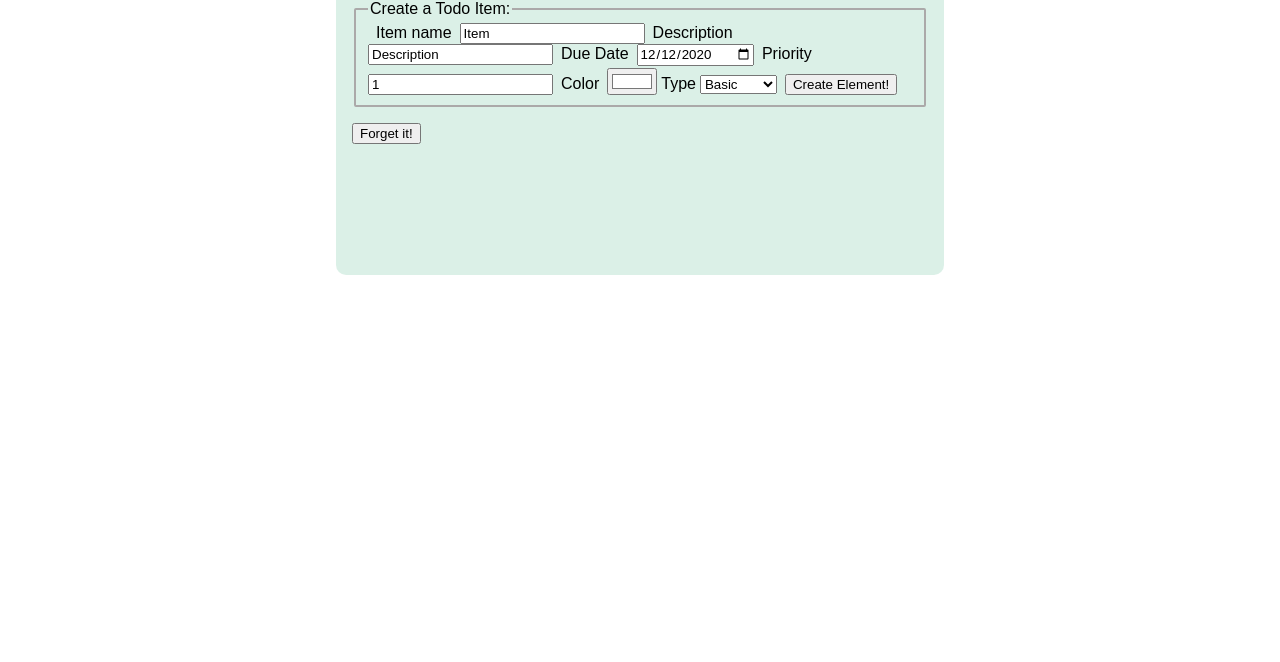
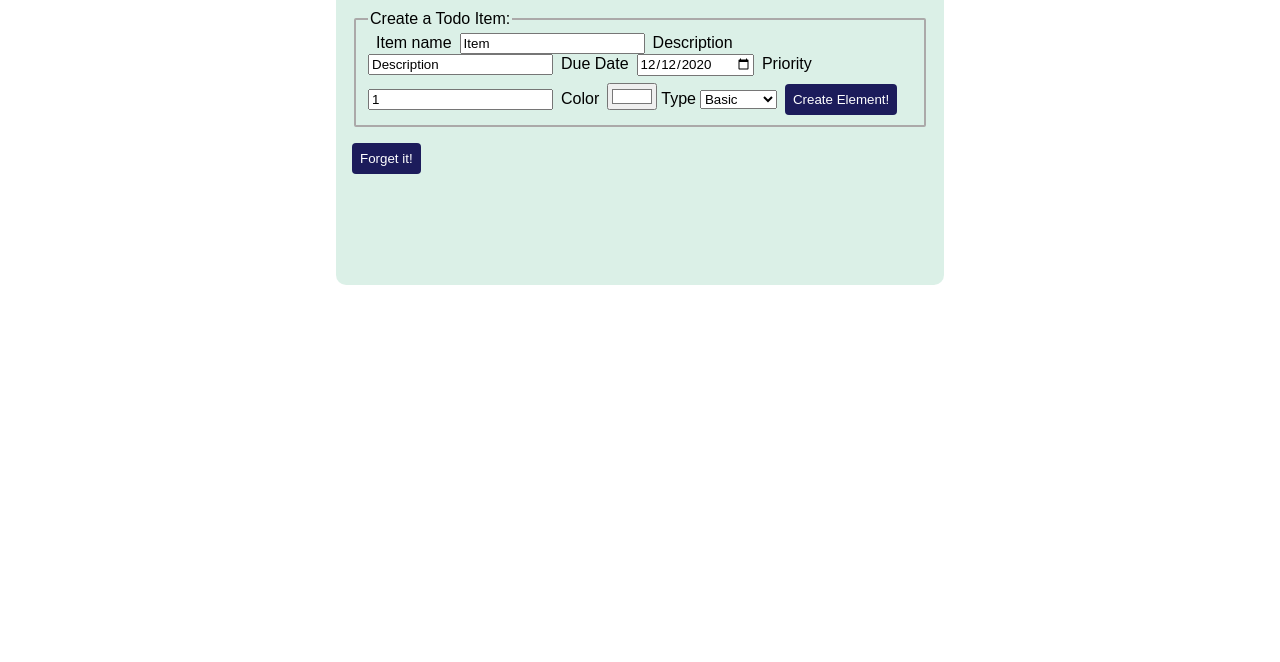
Before and after one commit to gonkergd/odin-todolist, a website built with webpack: page src/template.html in a window 1280 px wide. Shown: the part 138-800 px from the top of the page. Built offline with nearby package versions, Linux system fonts and the light colour scheme.

Commit message:
Stylized buttons

```diff
--- a/src/styles.css
+++ b/src/styles.css
@@ -68,6 +68,7 @@ fieldset {
 .editable:hover {
     border: 2px solid rgba(128, 128, 128, 0.524);
     border-radius: 4px;
+    cursor: pointer;
 }
 
 .description-box {
@@ -78,3 +79,16 @@ fieldset {
 .checklist-item {
     margin-top: 4px;
 }
+
+button {
+    border: none;
+    border-radius: 4px;
+    padding: 8px;
+    background-color: rgb(28, 28, 91);
+    color: white;
+    cursor: pointer;
+}
+
+button:hover {
+    background-color: rgb(6, 6, 25);
+}
```
